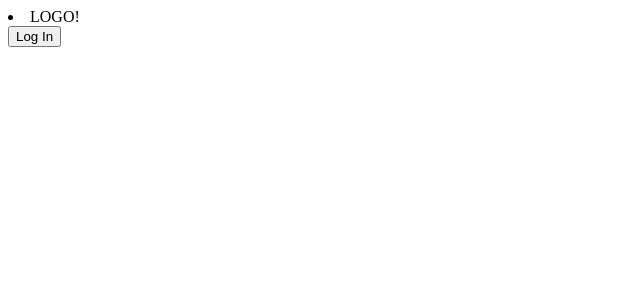
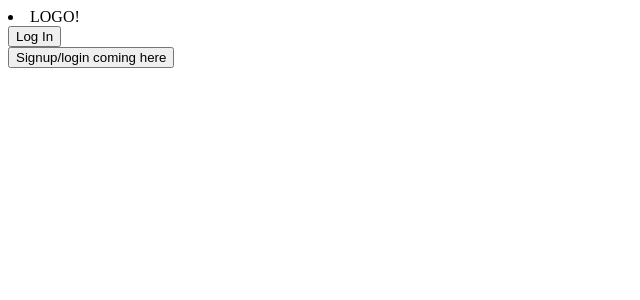
Before and after one commit to lkrych/climbing_stats, a React (Vite) app in the folder frontend/: page /login in a window 1280 px wide. Shown: the top 300 px of the page, without its empty margins (0-640 px from the left). Built offline with nearby package versions, Linux system fonts and the light colour scheme.

Commit message:
add login

```diff
--- a/frontend/src/App.js
+++ b/frontend/src/App.js
@@ -3,6 +3,7 @@ import { BrowserRouter, Switch, Route } from "react-router-dom";
 
 import Nav from "./components/Nav";
 import Signup from "./components/Signup";
+import Login from "./components/Login";
 import Splash from "./components/Splash";
 
 export default () => {
@@ -17,7 +18,7 @@ export default () => {
           <Signup />
         </Route>
         <Route exact path="/login">
-          {/* <Login/> */}
+          <Login/>
         </Route>
         <Route exact path="/">
           <Splash />
```
